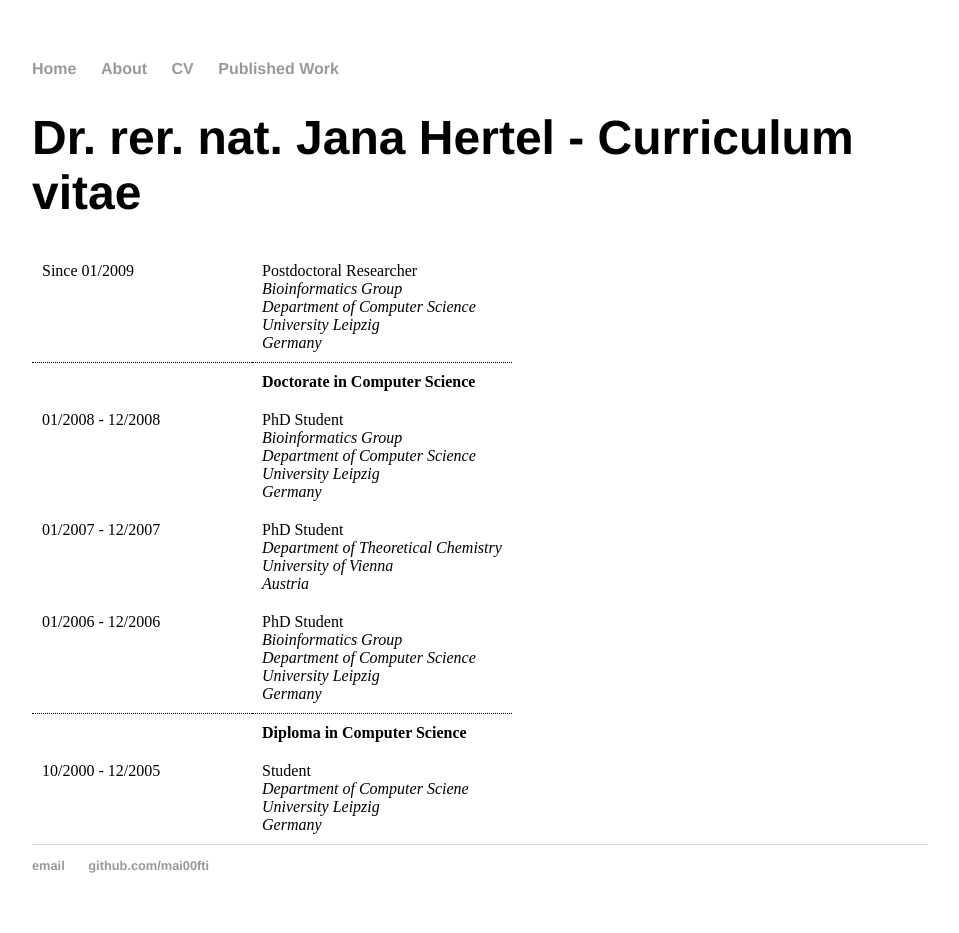
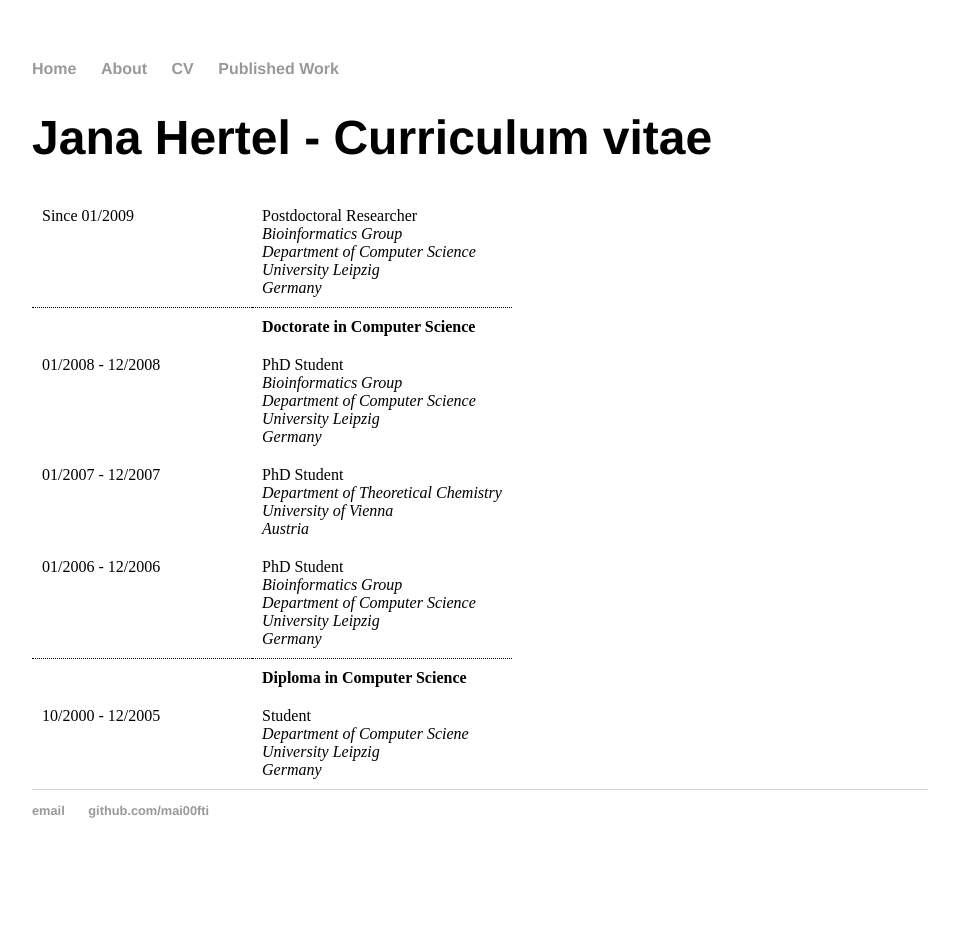
Before and after one commit to mai00fti/mai00fti.github.io, a Jekyll site: the page built from cv/index.html, in a window 1280 px wide. Shown: the whole page, without its empty margins (160-1119 px from the left). Built offline with Jekyll 4.4.1, drawn with Linux system fonts in a browser that asks for light colours; after the commit the page ends 900 px from its top, so only the background shows below that.

Commit message:
Update index.html

```diff
--- a/cv/index.html
+++ b/cv/index.html
@@ -1,6 +1,6 @@
 ---
 layout: default
-title: Dr. rer. nat. Jana Hertel - Curriculum vitae
+title: Jana Hertel - Curriculum vitae
 ---
 
 <h1>{{ page.title }}</h1>
```
